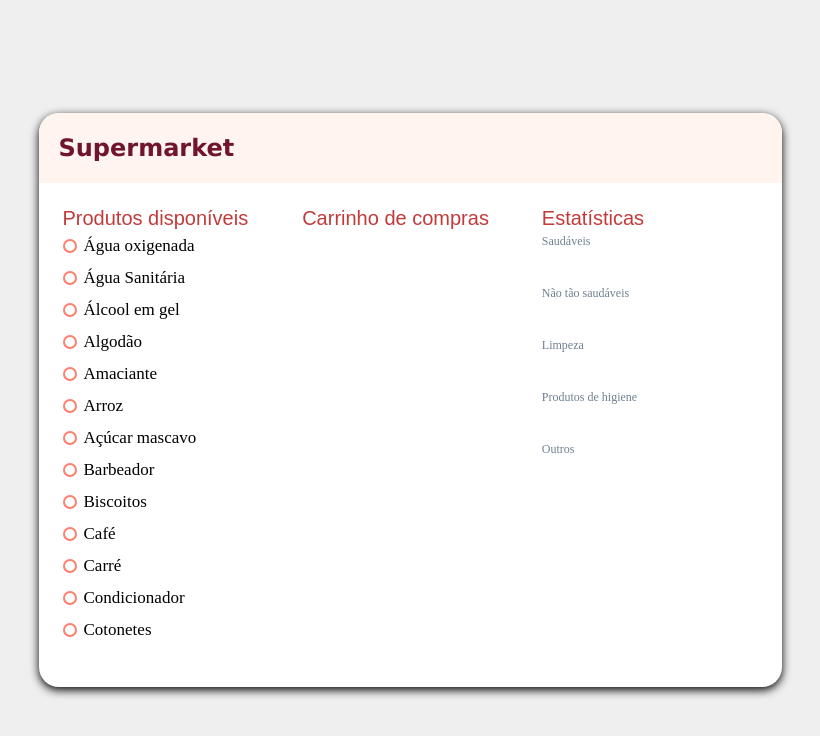
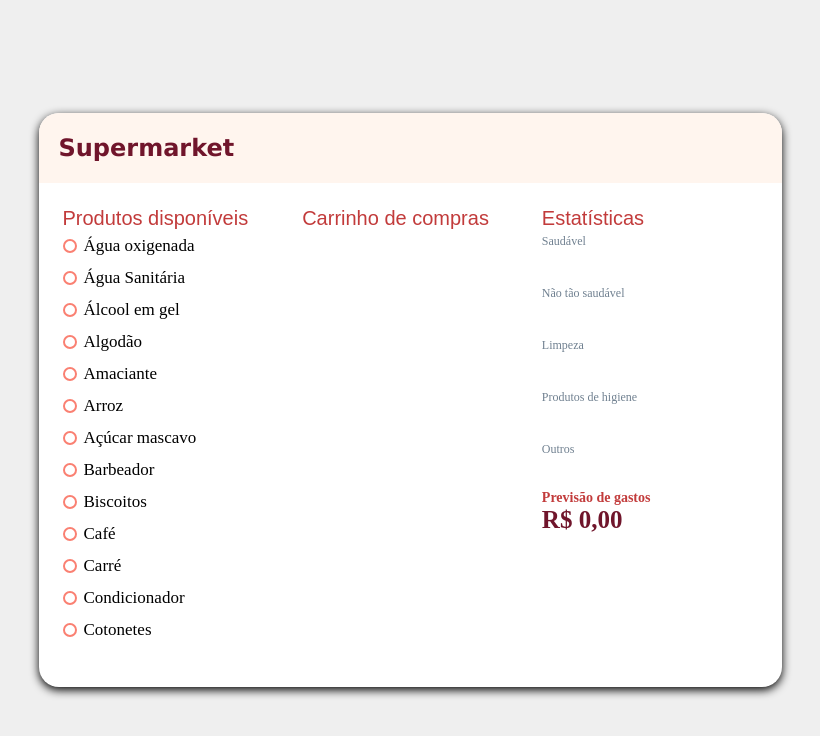
Before and after one commit to RayaneGaudencio/desafio-react, a React (Create React App) app: page / in a window 1280 px wide. Shown: the top 736 px of the page, without its empty margins (230-1050 px from the left). Built offline with nearby package versions, Linux system fonts and the light colour scheme.

Commit message:
adicionando previsão de gastos

```diff
--- a/src/components/App/App.jsx
+++ b/src/components/App/App.jsx
@@ -13,12 +13,21 @@ export default function App() {
 
     const [ products, setProducts ] = useState(productsMock.products)
     const [ selectedProducts, setSelectedProducts ] = useState([])
+    const [ totalPrice, setTotalPrice ] = useState(0)
 
     useEffect(() => {
         const newSelectedProducts = products
         .filter(product => product.checked)
         setSelectedProducts(newSelectedProducts)
     }, [products])
+
+    useEffect(() => {
+        const total = selectedProducts
+        .map(product => product.price)
+        .reduce((a, b) => a + b, 0)
+
+        setTotalPrice(total)
+    }, [selectedProducts])
 
     function handleToggle( id ) {
         const newProducts = products.map(product =>
@@ -48,7 +57,7 @@ export default function App() {
 
                     <LineChart
                         color={colors[0]}
-                        title='Saudáveis'
+                        title='Saudável'
                         percentage={extractPercentage(selectedProducts.length, selectedProducts
                             .filter(product => product.tags.includes('healthy'))
                             .length
@@ -56,11 +65,10 @@ export default function App() {
                     />
                     <LineChart
                         color={colors[1]}
-                        title='Não tão saudáveis'
+                        title='Não tão saudável'
                         percentage={extractPercentage(selectedProducts.length, selectedProducts
                             .filter(product => product.tags.includes('junk'))
                             .length
-
                         )}
                     />
                     <LineChart
@@ -87,6 +95,18 @@ export default function App() {
                             .length
                         )}
                     />
+                    <div style={{ marginTop: 12}}>
+                        <h2 style={{ fontWeight: 600, fontSize: 14, color: '#c23b3b'}}>
+                            Previsão de gastos
+                        </h2>
+                        <div style={{ fontSize: 25, color: '#70152B', fontWeight: 700 }}>
+                            {totalPrice.toLocaleString('pt-br', {
+                                minimumFractionDigits: 2,
+                                style: 'currency',
+                                currency: 'BRL'
+                            }) }
+                        </div>
+                    </div>
                 </div>}
                 />
         </Container>
--- a/src/mocks/products.json
+++ b/src/mocks/products.json
@@ -27,7 +27,7 @@
             "checked": false,
             "price": 1.99,
             "tags": [
-                "others"
+                "hygiene"
             ]
         },
         {
@@ -37,7 +37,7 @@
             "checked": false,
             "price": 1.99,
             "tags": [
-                "others"
+                "hygiene"
             ]
         },
         {
@@ -58,7 +58,7 @@
             "price": 11.99,
             "tags": [
                 "food",
-                "others"
+                "healthy"
             ]
         },
         {
@@ -69,7 +69,7 @@
             "price": 4.99,
             "tags": [
                 "condiment",
-                "others"
+                "healthy"
             ]
         },
         {
@@ -79,7 +79,7 @@
             "checked": false,
             "price": 1.99,
             "tags": [
-                "others"
+                "hygiene"
             ]
         },
         {
@@ -100,8 +100,8 @@
             "checked": false,
             "price": 4.99,
             "tags": [
-                "others",
-                "others"
+                "food",
+                "healthy"
             ]
         },
         {
@@ -112,7 +112,7 @@
             "price": 20,
             "tags": [
                 "food",
-                "others",
+                "healthy",
                 "meat"
             ]
         },
@@ -123,7 +123,7 @@
             "checked": false,
             "price": 1.99,
             "tags": [
-                "hygiene"
+                "others"
             ]
         },
         {
@@ -233,6 +233,7 @@
             "checked": false,
             "price": 1.99,
             "tags": [
+                "food",
                 "others"
             ]
         },
@@ -244,7 +245,7 @@
             "price": 9.99,
             "tags": [
                 "food",
-                "others",
+                "healthy",
                 "others"
             ]
         },
@@ -388,7 +389,7 @@
             "checked": false,
             "price": 7.99,
             "tags": [
-                "others"
+                "junk"
             ]
         },
         {
@@ -400,7 +401,7 @@
             "tags": [
                 "condiment",
                 "food",
-                "others"
+                "junk"
             ]
         },
         {
@@ -411,7 +412,7 @@
             "price": 6.99,
             "tags": [
                 "food",
-                "others"
+                "healthy"
             ]
         },
         {
@@ -421,7 +422,8 @@
             "checked": false,
             "price": 0.99,
             "tags": [
-                "condiment"
+                "condiment",
+                "others"
             ]
         },
         {
@@ -472,7 +474,7 @@
             "price": 0.5,
             "tags": [
                 "food",
-                "junk"
+                "healthy"
             ]
         },
         {
```
